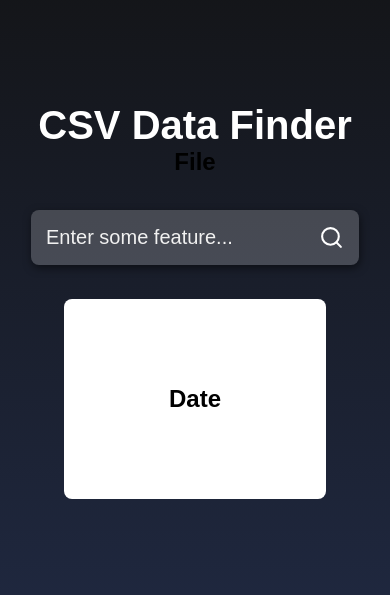
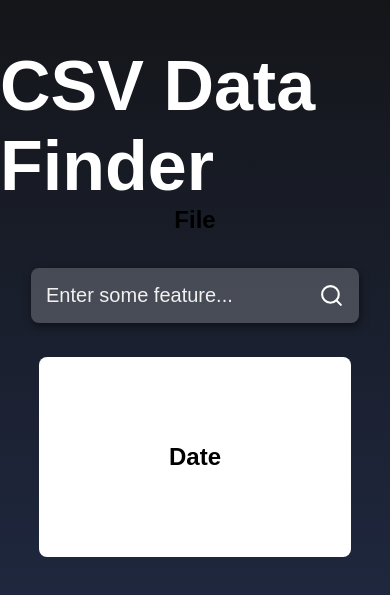
Before and after one commit to FreymundDeveloper/CSV-Data-Finder, a React (Create React App) app: page / in a window 390 px wide. Shown: the part 121-716 px from the top of the page. Built offline with nearby package versions, Linux system fonts and the light colour scheme.

Commit message:
Conversion to Containers

```diff
--- /dev/null
+++ b/src/components/Button/ButtonSearch.tsx
@@ -0,0 +1,15 @@
+import { styled } from "styled-components";
+
+export const ButtonSearch = styled.button`
+    background-color: transparent;
+    border: 0;
+    display: flex;
+    justify-content: center;
+    align-items: center;
+    cursor: pointer;
+    transition: transform 0,3s;
+
+    &:hover {
+        transform: scale(1.2);
+    }
+`;
--- /dev/null
+++ b/src/components/Container/ContainerHome.tsx
@@ -0,0 +1,10 @@
+import { styled } from "styled-components";
+
+export const ContainerHome = styled.div`
+    height: 100vh;
+    display: flex;
+    justify-content: center;
+    align-items: center;
+    flex-direction: column;
+    background: linear-gradient(#121212, #212b46);
+`;
--- /dev/null
+++ b/src/components/Container/ContainerInput.tsx
@@ -0,0 +1,10 @@
+import { styled } from "styled-components";
+
+export const ContainerInput = styled.div`
+    background-color: rgba(255, 255, 2555, 0.2);
+    padding: 15px;
+    margin: 34px 0;
+    display: flex;
+    border-radius: 8px;
+    box-shadow: 1px 3px 8px rgba(0, 0, 0, 0.5);
+`;
--- /dev/null
+++ b/src/components/Input/InputSearch.tsx
@@ -0,0 +1,19 @@
+import { styled } from "styled-components";
+
+export const InputSearch = styled.input`
+    background-color: transparent;
+    border: 0;
+    font-size: 20px;
+    color: #fff;
+    outline: none;
+    margin-right: 8px;
+
+
+    &::placeholder {
+        color: #f1f1f1;
+    }
+
+    &::type {
+
+    }
+`;
--- a/src/components/Text/Text.tsx
+++ b/src/components/Text/Text.tsx
@@ -1,5 +1,5 @@
 import { styled } from "styled-components";
 
-export const Tetx = styled.p`
+export const Text = styled.p`
     color: #fff;
 `;
--- /dev/null
+++ b/src/components/Text/Title.tsx
@@ -0,0 +1,16 @@
+import { styled } from "styled-components";
+
+export const Title = styled.h1`
+    font-size: 70px;
+    color: #fff;
+    animation: flipTitle 1s;
+
+    @keyframes flipTitle{
+        from{
+            transform: rotateX(90deg);
+        }
+        to{
+            transform: rotateX(0deg);
+        };
+    };
+`;
--- a/src/components/index.tsx
+++ b/src/components/index.tsx
@@ -1 +1,6 @@
 export * from './Text/Text';
+export * from './Text/Title';
+export * from './Container/ContainerHome';
+export * from './Container/ContainerInput';
+export * from './Input/InputSearch';
+export * from './Button/ButtonSearch';
--- a/src/index.tsx
+++ b/src/index.tsx
@@ -1,6 +1,5 @@
 import React from 'react';
 import ReactDOM from 'react-dom/client';
-import './themes/index.css';
 import { App } from './App';
 
 const root = ReactDOM.createRoot(
--- a/src/pages/Home.tsx
+++ b/src/pages/Home.tsx
@@ -1,28 +1,29 @@
 import { FiSearch } from 'react-icons/fi';
-import '../themes/styles.css'
+import { Title, ContainerHome, ContainerInput, InputSearch, ButtonSearch } from '../components';
 
 export const Home = () => {
   return (
-    <div className="container">
-      <h1 className='title'>CSV Data Finder</h1>
+    <ContainerHome>
+      <Title>CSV Data Finder</Title>
 
       <div className='buttonFileSelect'>
         <h2>File</h2>
       </div>
 
-      <div className='containerInput'>
-        <input type='text' placeholder='Enter some feature...'/>
+      <ContainerInput>
+        <InputSearch placeholder='Enter some feature...'/>
 
-        <button className='buttonSearch'>
-          <FiSearch size={25} color='#FFF'/>
-        </button>
-      </div>
+        <ButtonSearch>
+            <FiSearch size={25} color='#FFF'/>
+        </ButtonSearch>
+
+      </ContainerInput>
 
       <main className='main'>
         <h2>Date</h2>
 
       </main>
 
-    </div>
+    </ContainerHome>
   );
 }
--- a/src/themes/index.css
+++ /dev/null
@@ -1,5 +0,0 @@
-*{
-  margin: 0;
-  padding: 0;
-  font-family: sans-serif;
-}
--- a/src/themes/styles.css
+++ /dev/null
@@ -1,80 +0,0 @@
-body{
-    height: 100vh;
-    display: flex;
-    justify-content: center;
-    align-items: center;
-    flex-direction: column;
-    background: linear-gradient(#121212, #212b46);
-}
-
-.title{
-    font-size: 70px;
-    color: #fff;
-    animation: flipTitle 1s;
-}
-
-@keyframes flipTitle {
-    from{
-        transform: rotateX(90deg);
-    }
-    to{
-        transform: rotateX(0deg);
-    }
-}
-
-.containerInput{
-    background-color: rgba(255, 255, 2555, 0.2);
-    padding: 15px;
-    margin: 34px 0;
-    display: flex;
-    border-radius: 8px;
-    box-shadow: 1px 3px 8px rgba(0, 0, 0, 0.5);
-}
-
-.containerInput input{
-    background-color: transparent;
-    border: 0;
-    font-size: 20px;
-    color: #fff;
-    outline: none;
-    margin-right: 8px;
-}
-
-.containerInput input::placeholder{
-    color: #f1f1f1;
-}
-
-.buttonSearch{
-    background-color: transparent;
-    border: 0;
-    display: flex;
-    justify-content: center;
-    align-items: center;
-    cursor: pointer;
-    transition: transform 0,3s;
-}
-
-.buttonSearch:hover{
-    transform: scale(1.2);
-}
-
-.main{
-    display: flex;
-    justify-content: center;
-    align-items: center;
-    flex-direction: column;
-    background-color: #fff;
-    width: 300px;
-    border-radius: 8px;
-}
-
-@media (max-width: 620px){
-    .title{
-        font-size: 40px;
-    }
-
-    .main{
-        width: 80%;
-        min-height: 200px;
-    }
-}
--- a/src/themes/styles.tsx
+++ b/src/themes/styles.tsx
@@ -7,66 +7,6 @@ export const GlobalStyles = createGlobalStyle<{ theme?: ThemeType }>`
         padding: 0;
         font-family: sans-serif;
     };
-
-    .container{
-        height: 100vh;
-        display: flex;
-        justify-content: center;
-        align-items: center;
-        flex-direction: column;
-        background: linear-gradient(${({ theme })=> theme.color.primary}, #212b46);
-    }
-
-    .title{
-        font-size: 70px;
-        color: #fff;
-        animation: flipTitle 1s;
-    }
-
-    @keyframes flipTitle {
-        from{
-            transform: rotateX(90deg);
-        }
-        to{
-            transform: rotateX(0deg);
-        }
-    }
-
-    .containerInput{
-        background-color: rgba(255, 255, 2555, 0.2);
-        padding: 15px;
-        margin: 34px 0;
-        display: flex;
-        border-radius: 8px;
-        box-shadow: 1px 3px 8px rgba(0, 0, 0, 0.5);
-    }
-
-    .containerInput input{
-        background-color: transparent;
-        border: 0;
-        font-size: 20px;
-        color: #fff;
-        outline: none;
-        margin-right: 8px;
-    }
-
-    .containerInput input::placeholder{
-        color: #f1f1f1;
-    }
-
-    .buttonSearch{
-        background-color: transparent;
-        border: 0;
-        display: flex;
-        justify-content: center;
-        align-items: center;
-        cursor: pointer;
-        transition: transform 0,3s;
-    }
-
-    .buttonSearch:hover{
-        transform: scale(1.2);
-    }
 
     .main{
         display: flex;
```
